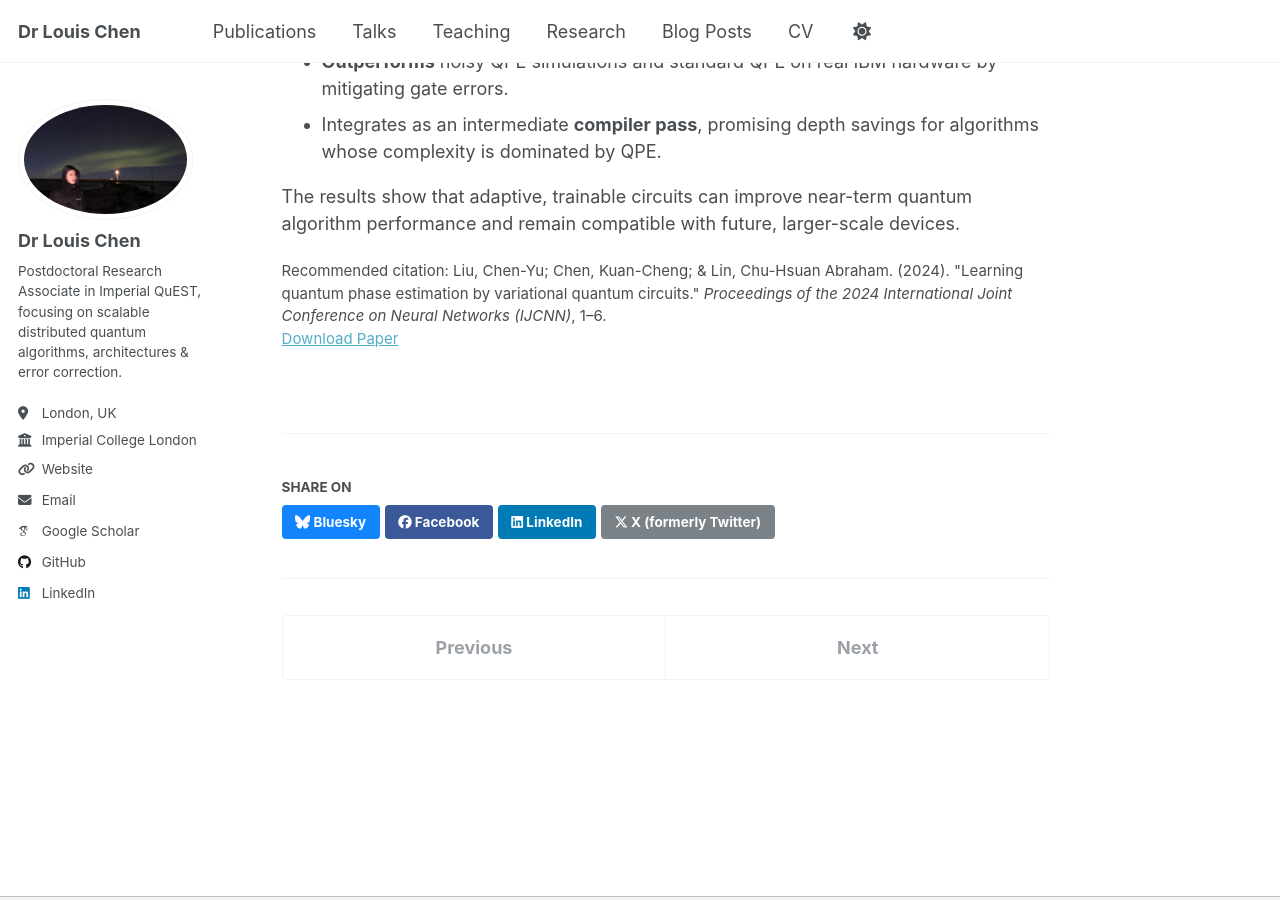
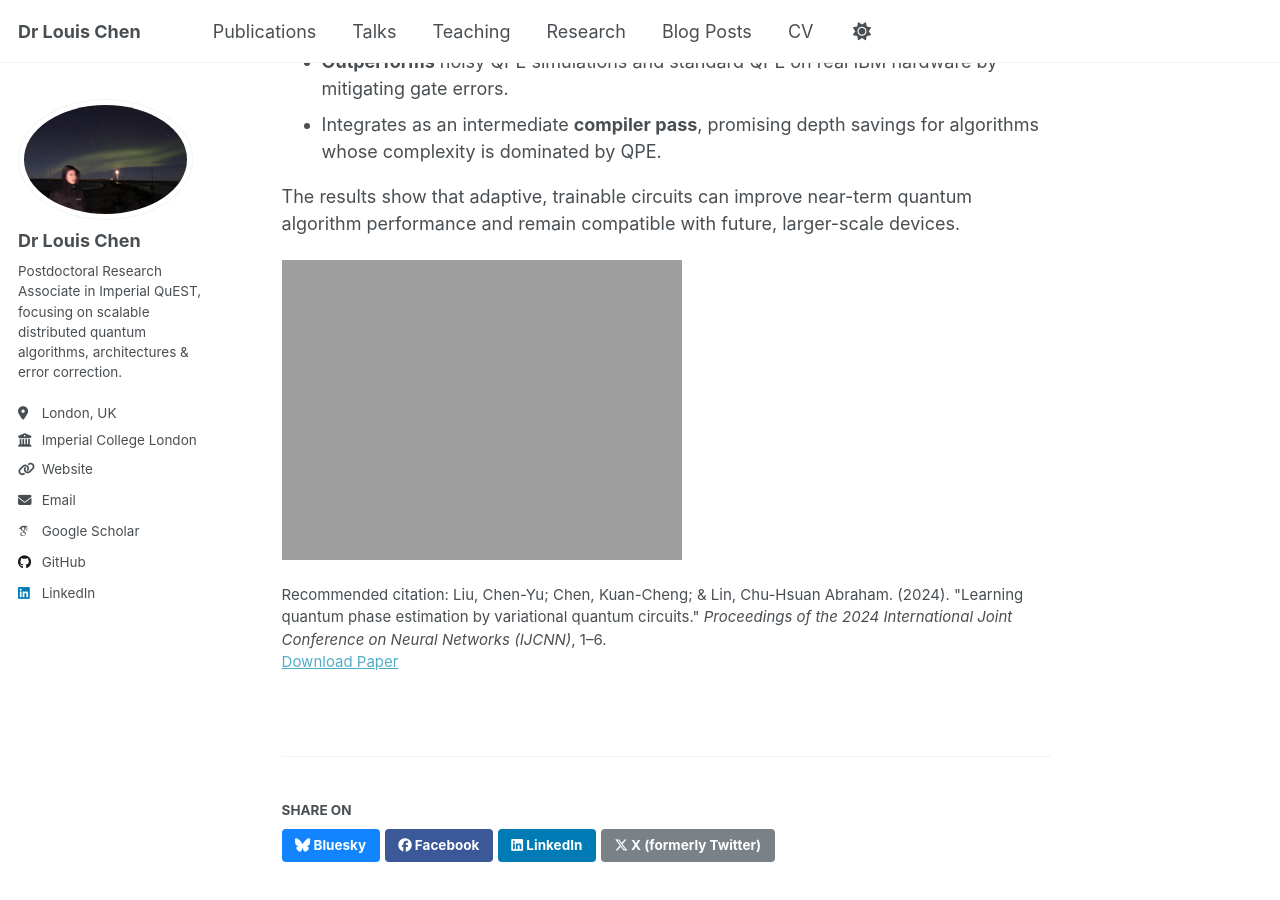
Before and after one commit to Louisanity/louisanity.github.io, a Jekyll site: the page built from _publications/2024-06-30-conference-Learning-number-1.md, in a window 1280 px wide and 900 px high, scrolled down 316 px. Built offline with Jekyll 4.4.1, drawn with Linux system fonts in a browser that asks for light colours; some web fonts are replaced.

Commit message:
Update 2024-06-30-conference-Learning-number-1.md

```diff
--- a/_publications/2024-06-30-conference-Learning-number-1.md
+++ b/_publications/2024-06-30-conference-Learning-number-1.md
@@ -17,3 +17,5 @@ Quantum Phase Estimation (QPE) traditionally depends on an inverse Quantum Fouri
 * Integrates as an intermediate **compiler pass**, promising depth savings for algorithms whose complexity is dominated by QPE.
 
 The results show that adaptive, trainable circuits can improve near-term quantum algorithm performance and remain compatible with future, larger-scale devices.
+
+![Figure: VQC approximation of QPE with training results and cost convergence on IBM simulators.](https://louisanity.github.io/images/learning.jpg)
```
